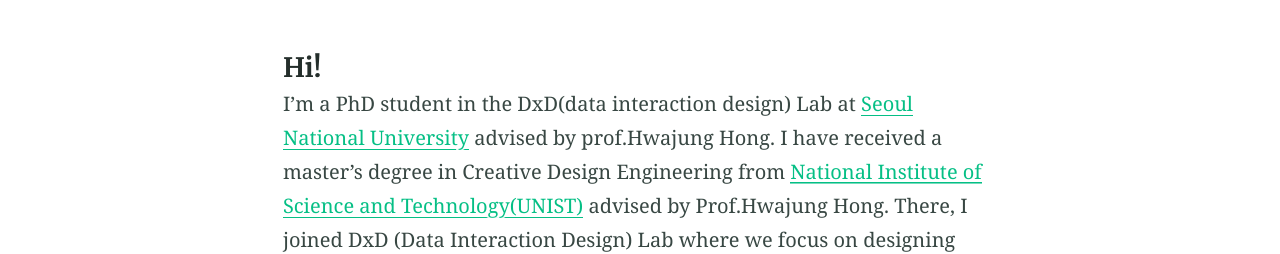
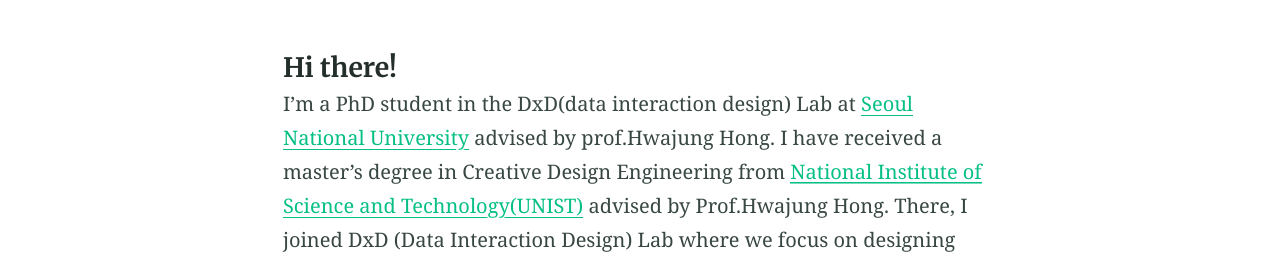
Before and after one commit to twkim24/twkim24.github.io, a Jekyll site: the page built from index.md, in a window 1280 px wide. Shown: the part 424-678 px from the top of the page. Built offline with Jekyll 4.4.1, drawn with Linux system fonts in a browser that asks for light colours; our own code applies the rules of GitHub Pages for plain Markdown files.

Commit message:
Update index.md

```diff
--- a/index.md
+++ b/index.md
@@ -6,7 +6,7 @@
 feature_image: "https://picsum.photos/1300/400?image=989"
 excerpt:
 ---
-#### Hi!
+#### Hi there!
 I'm a PhD student in the DxD(data interaction design) Lab at <a href="https://www.snu.ac.kr/" target="_blank">Seoul National University</a> advised by prof.Hwajung Hong. I have received a master's degree in Creative Design Engineering from <a href="https://www.unist.ac.kr/" target="_blank">National Institute of Science and Technology(UNIST)</a> advised by Prof.Hwajung Hong. There, I joined DxD (Data Interaction Design) Lab where we focus on designing systems that empower individuals and crowds toward creativity and connectivity. I received a bachelor's degree in Industrial Design and an interdisciplinary degree in Entrepreneurship from <a href="https://www.handong.edu/eng/" target="_blank">Handong University</a>. <br><br> My research interests include Social Computing, Conversational agents, Interactive system design for Mental & Physical Wellbeing, and Human-Computer Interaction.
 
 ### News
```
